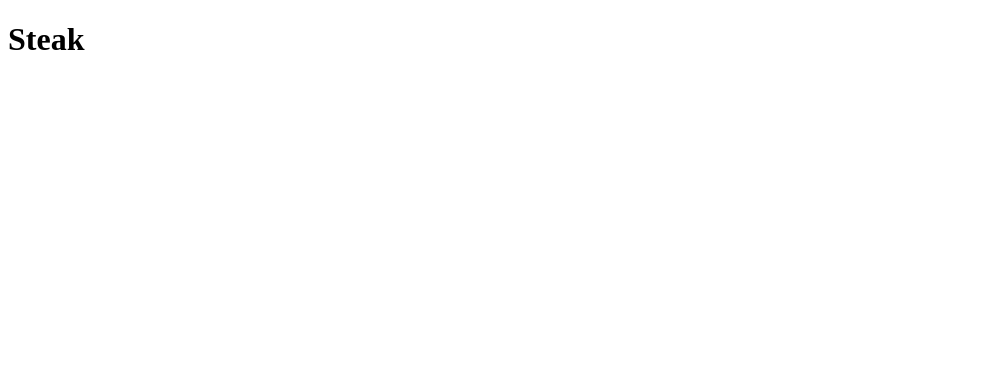
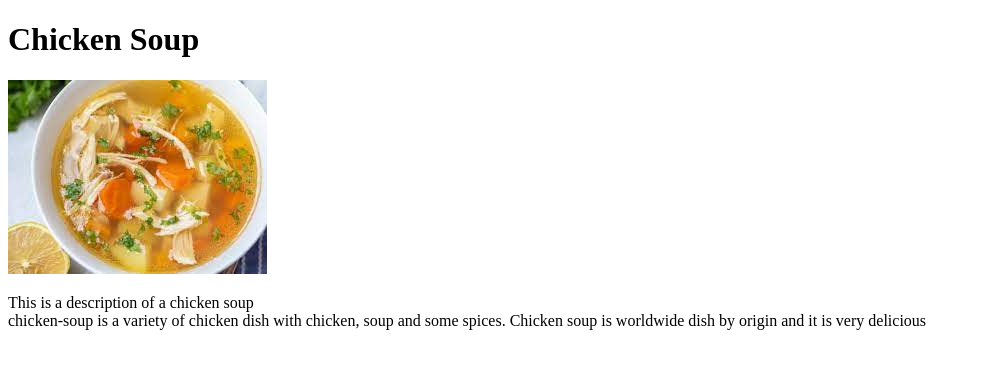
Before and after one commit to KelvinMvungi/odin-recipes, a plain HTML site: page recipes/chicken_soup.html in a window 1280 px wide. Shown: the whole page, without its empty margins (0-981 px from the left). Drawn offline with Linux system fonts and the light colour scheme.

Commit message:
Replace a typo and add chicken soup descriptions

```diff
--- a/recipes/chicken_soup.html
+++ b/recipes/chicken_soup.html
@@ -4,9 +4,13 @@
     <meta charset="UTF-8">
     <meta http-equiv="X-UA-Compatible" content="IE=edge">
     <meta name="viewport" content="width=device-width, initial-scale=1.0">
-    <title>Steak</title>
+    <title>Chicken Soup</title>
 </head>
 <body>
-    <h1>Steak</h1>
+    <h1>Chicken Soup</h1>
+    <img src="../images/chicken-soup.jpeg" alt="a picture of chicken-soup">
+    <p>This is a description of a chicken soup <br> chicken-soup is a variety of chicken dish
+    with chicken, soup and some spices. Chicken soup is worldwide dish by origin and it is very
+    delicious</p>
 </body>
 </html>
```
Also changed, not shown: images/chicken-soup.jpeg (added).
